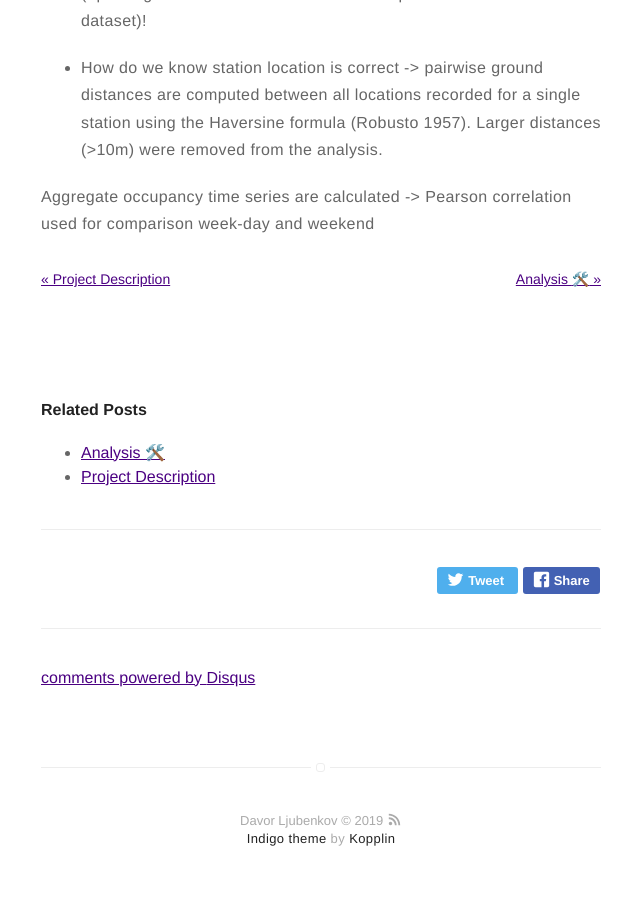
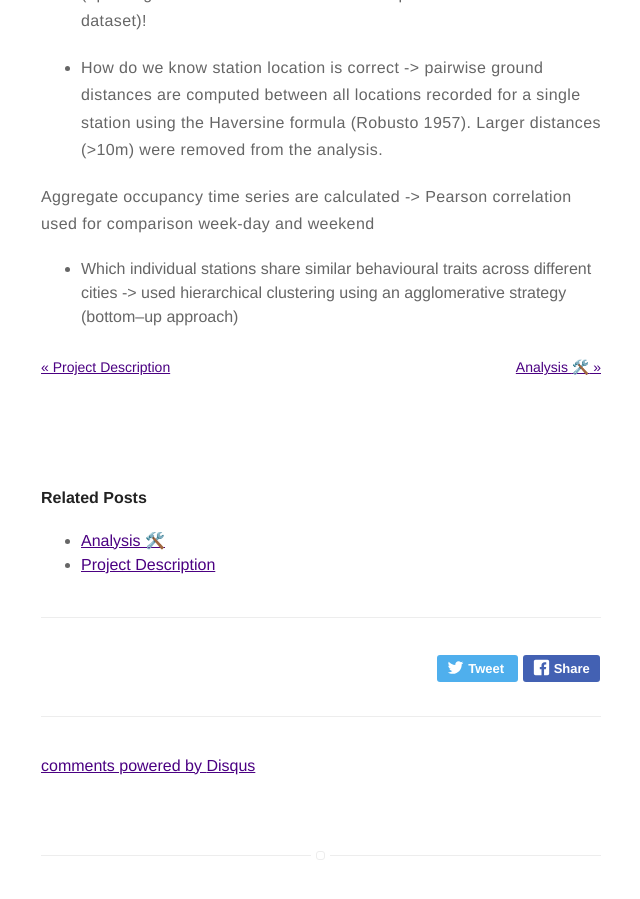
Before and after one commit to dljubenk/dljubenk.github.io, a Jekyll site: the page built from _posts/2019-02-06-literature-study.markdown, in a window 1280 px wide and 900 px high, scrolled down 9761 px. Shown: the whole window, without its empty margins (319-959 px from the left). Built offline with Jekyll 4.4.1, drawn with Linux system fonts in a browser that asks for light colours; emoji names are drawn with the system emoji font; comment, search, counter and statistics services are not loaded.

Commit message:
Update 2019-02-06-literature-study.markdown

```diff
--- a/_posts/2019-02-06-literature-study.markdown
+++ b/_posts/2019-02-06-literature-study.markdown
@@ -247,7 +247,7 @@ station using the Haversine formula (Robusto 1957). Larger distances (>10m) were
 
 Aggregate occupancy time series are calculated -> Pearson correlation used for comparison week-day and weekend
 
-
+- Which individual stations share similar behavioural traits across different cities -> used hierarchical clustering using an agglomerative strategy (bottom–up approach)
 
 
 
```
